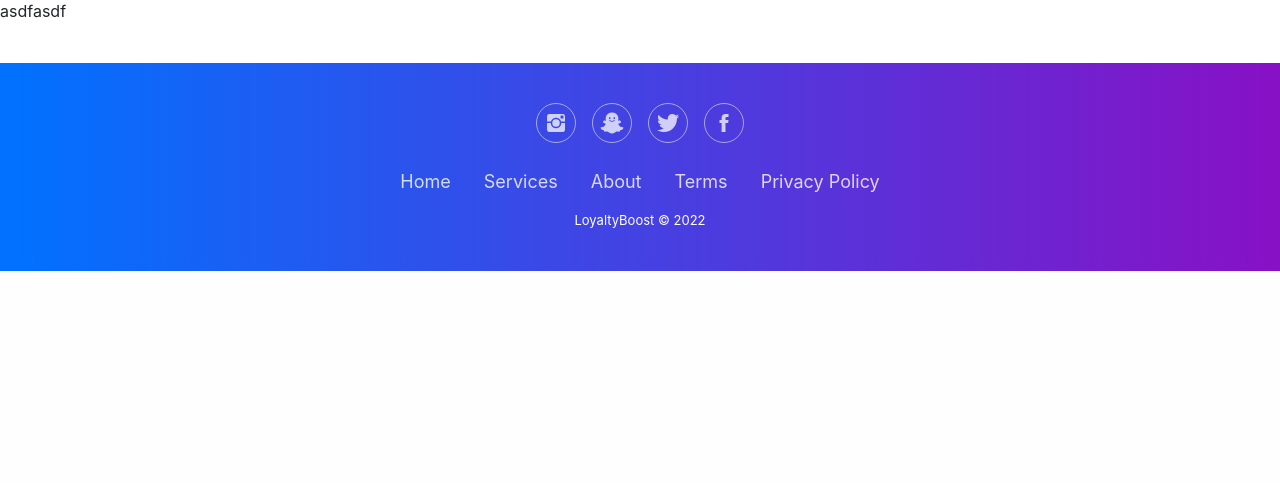
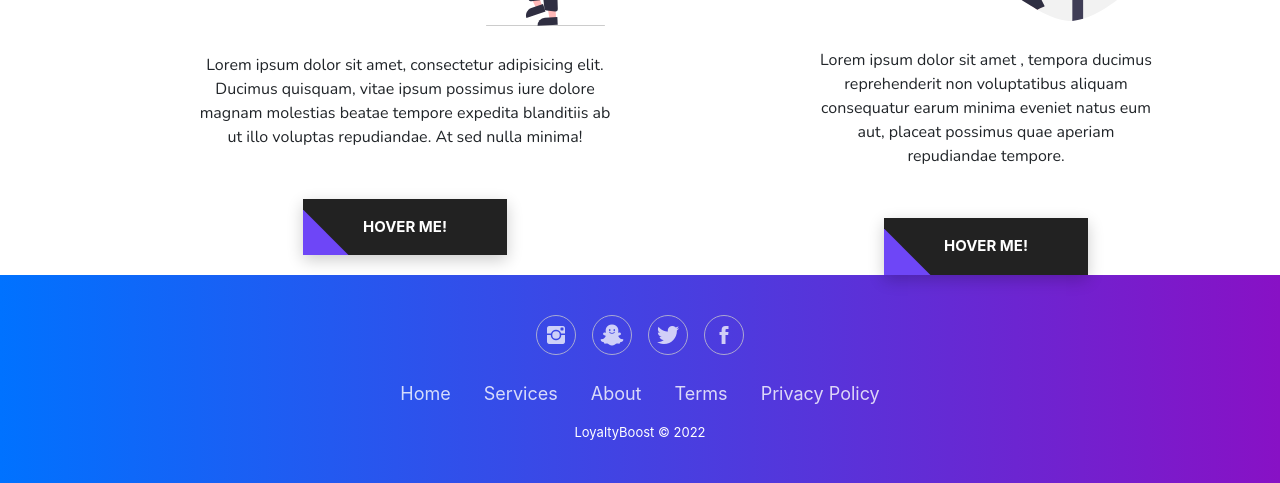
Before and after one commit to POGGI-AYMEN/Projet-LoyaltyCard, a PHP site: page /homePage.php in a window 1280 px wide. Shown: the part 1516-1999 px from the top of the page. Before the commit the page ends 1787 px from the top, so only its background shows below. Run offline with PHP 8.4, Linux system fonts and the light colour scheme; some libraries are stand-ins or nearby versions.

Commit message:
client/entreprise redirecion

```diff
--- a/WEB/css/homePage.css
+++ b/WEB/css/homePage.css
@@ -250,3 +250,92 @@
     font-family: 'Nunito', sans-serif ;
     font-size: 25px;
   }
+
+  /*------------------- Rejoindre -------------------------*/
+
+
+  .rejoindre{
+      width: 70%;
+      margin: auto;
+      display: flex;
+      flex-direction: row;
+  }
+  .rejoindre h1{
+      text-align: center;
+      font-family: 'Nunito', sans-serif ;
+  }
+  .rejoindre img {
+
+    max-width: 400px;
+    margin-top: 80px;
+  }
+  .rejoindre .client_part img {
+    max-width: 310px;
+
+  }
+  .rejoindre .entreprise_part {
+      margin-right: 200px;
+  }
+
+  .rejoindre p {
+    font-family: 'Nunito', sans-serif ;
+    text-align: center;
+    margin-top: 20px;
+    margin-bottom: 50px;
+  }
+
+
+.btn_stndr {
+  border: none;
+  display: block;
+  text-align: center;
+  cursor: pointer;
+  text-transform: uppercase;
+  outline: none;
+  overflow: hidden;
+  position: relative;
+  color: #fff;
+  font-weight: 700;
+  font-size: 15px;
+  background-color: #222;
+
+  padding: 17px 60px;
+  margin: 0 auto;
+  box-shadow: 0 5px 15px rgba(0,0,0,0.20);
+}
+
+.btn_stndr a {
+  position: relative;
+  color : white;
+  text-decoration: none;
+  z-index: 1;
+}
+
+.btn_stndr:after {
+  content: "";
+  position: absolute;
+  left: 0;
+  top: 0;
+  height: 490%;
+  width: 140%;
+  background: #6E46F7;
+  -webkit-transition: all .5s ease-in-out;
+  transition: all .5s ease-in-out;
+  -webkit-transform: translateX(-98%) translateY(-25%) rotate(45deg);
+  transform: translateX(-98%) translateY(-25%) rotate(45deg);
+}
+
+.btn_stndr:hover:after {
+  -webkit-transform: translateX(-9%) translateY(-25%) rotate(45deg);
+  transform: translateX(-9%) translateY(-25%) rotate(45deg);
+}
+
+.link {
+  font-size: 20px;
+  margin-top: 30px;
+}
+
+.link a {
+  color: #000;
+  font-size: 25px;
+}
--- a/WEB/homePage.php
+++ b/WEB/homePage.php
@@ -21,8 +21,8 @@
                     <a class="navbar-brand" href="#">LOYALTYBOOST</a>
                     <div class="collapse navbar-collapse" id="navcol-1">
                         <ul class="nav navbar-nav">
-                            <li class="nav-item" role="presentation"><a class="nav-link" href="#">Contact</a></li>
-                            <li class="nav-item dropdown"><a class=" nav-link"  aria-expanded="false" href="#">Services</a></li>
+                            <li class="nav-item" role="presentation"><a class="nav-link" href="#A_propos">A propos</a></li>
+                            <li class="nav-item dropdown"><a class=" nav-link" aria-expanded="false" href="#">Services</a></li>
                         </ul>
                         <span class="navbar-text">
                             <a class="login" href="connexion.php">Log In</a>
@@ -54,17 +54,22 @@
             <p>Lorem ipsum dolor sit amet, consectetur adipisicing elit. Numquam adipisci voluptatem, sequi ratione consequuntur dolor alias minus? Quod beatae dolore officia, consequuntur quasi blanditiis quos repellat rerum non nam modi!</p>
         </div>
         <div class="rejoindre ">
+            <div class="entreprise_part">
+                <h1>Entreprise</h1>
+                <div class="image_entreprise btn">
+                    <img src="images/undraw_business.svg" alt="">
+                </div>
+                <p>Lorem ipsum dolor sit amet, consectetur adipisicing elit. Ducimus quisquam, vitae ipsum possimus iure dolore magnam molestias beatae tempore expedita blanditiis ab ut illo voluptas repudiandae. At sed nulla minima!</p>
+                <button class="btn_stndr"><a href="inscription.php">Hover me!</a></button>
+            </div>
             <div class="client_part">
                 <h1>Client</h1>
-                <div class="image_client">
-                    <img src="images/" alt="">
+                <div class="image_client btn">
+                    <img src="images/undraw_client.svg" alt="">
                 </div>
-                <p>asdfasdf</p>
-                <div class="btn"></div>
-            </div>
-            <div class="entreprise_part">
-
-            </div>
+                <p>Lorem ipsum dolor sit amet ,  tempora ducimus reprehenderit non voluptatibus aliquam consequatur earum minima eveniet natus eum aut, placeat possimus quae aperiam repudiandae tempore.</p>
+                <button class="btn_stndr"><a href="inscription.php">Hover me!</a></button>
+             </div>
         </div>
 
 
```
Also changed, not shown: WEB/inscription.php (+3 -4 lines), 1 other file.
